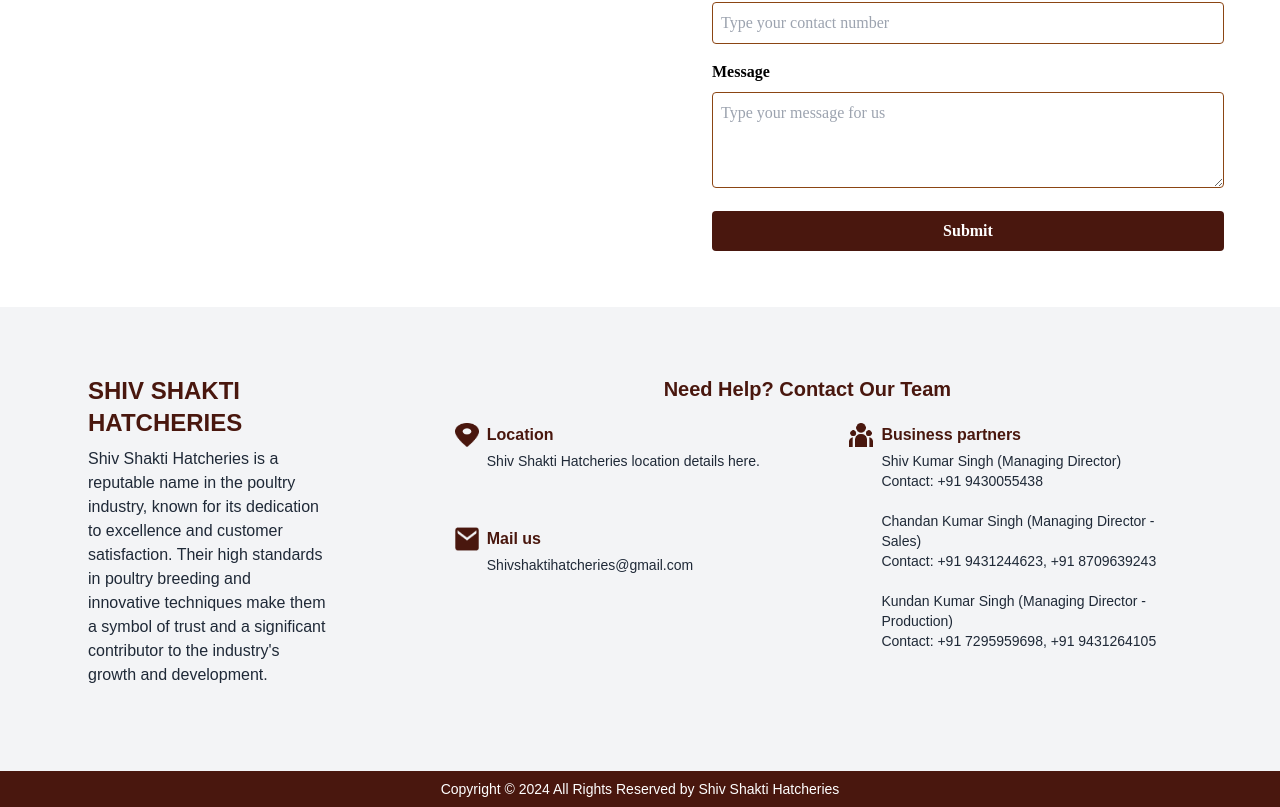
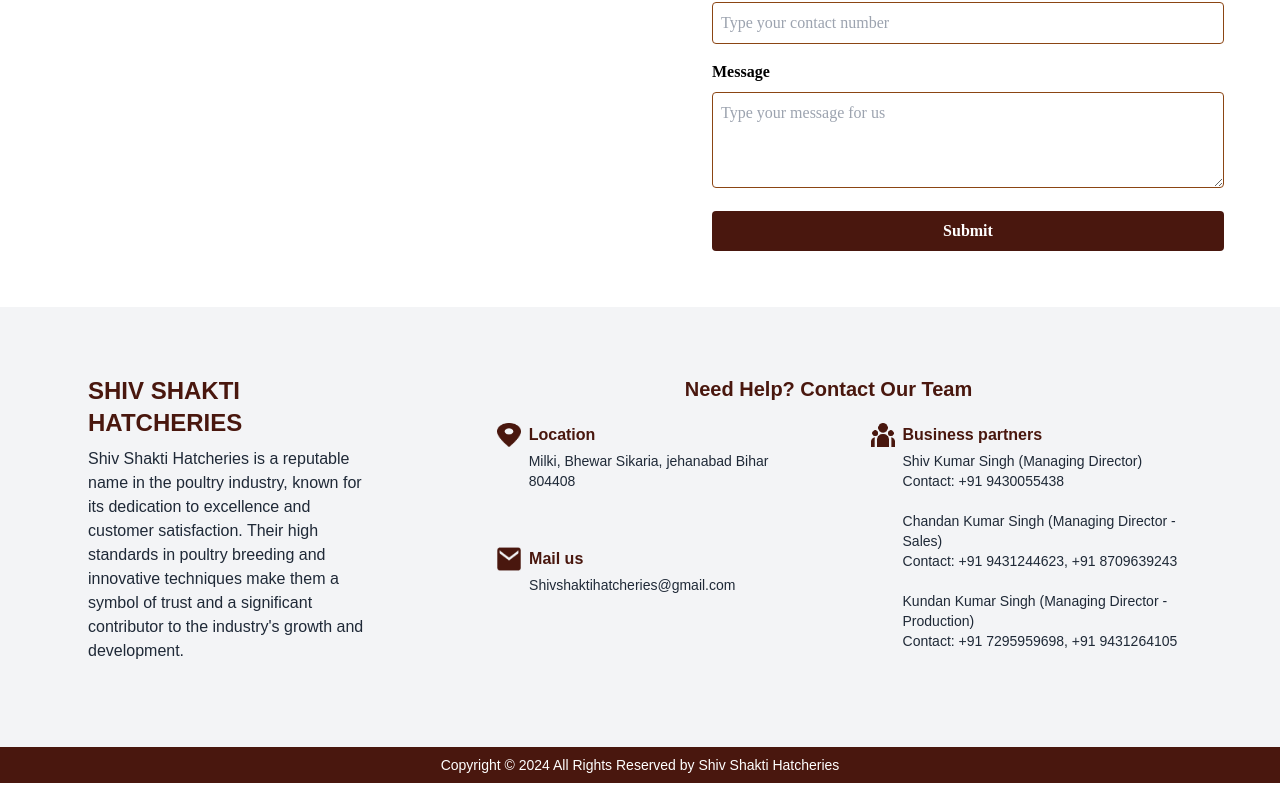
Before and after one commit to priyamuskan-2901/shiv_shakti, a React (Vite) app: page /shiv-shakti-hatcheries in a window 1280 px wide. Shown: the part 1640-2447 px from the top of the page. After the commit the page ends 2423 px from the top, so only its background shows below. Built offline with nearby package versions, Linux system fonts and the light colour scheme.

Commit message:
location added

```diff
--- a/src/components/Footer/Footer.jsx
+++ b/src/components/Footer/Footer.jsx
@@ -9,7 +9,7 @@
   return (
     <footer className="bg-gray-100 bg-opacity-100 font-calistoga box-border">
       <div className="flex flex-col md:flex-row justify-between py-5 px-5 md:px-10 w-full">
-        <div className="flex-1 p-5 md:p-12">
+        <div className=" p-5 md:p-12 md:w-1/3">
           <h2 className="text-2xl font-bold text-brown-900 mb-2">{currentRouteData.heading}</h2>
           <p className="text-gray-800 mb-4">
             {currentRouteData.detail}
@@ -19,7 +19,9 @@
           <h3 className="text-xl font-semibold text-brown-900 mb-2 text-center md:text-centre">Need Help? Contact Our Team</h3>
           <div className="flex flex-col md:flex-row gap-5">
             <div className="flex-1 ml-0 md:ml-7">
+
               <div className="flex flex-col gap-12 mt-2">
+              <a href={currentRouteData.mapLink} target="_blank" rel="noopener noreferrer">
                 <div className="flex gap-2 p-1">
                   <img src="/assets/Footer/Vector (3).png" className="w-6 h-6" alt="Location" />
                   <div>
@@ -29,6 +31,7 @@
                     </p>
                   </div>
                 </div>
+                </a>
                 <div className="flex gap-2 p-1">
                   <img src="/assets/Footer/Vector (5).png" className="w-6 h-6" alt="Mail" />
                   <div>
--- a/src/components/Routes/Enterprises.jsx
+++ b/src/components/Routes/Enterprises.jsx
@@ -19,10 +19,10 @@
                             Corrugated Box Manufacturing Excellence
                         </h2>
                         <p className="mt-6 text-black">
-                            Shiv Shakti Enterprises, founded in 2014 under the direction of Chandan Kumar Singh, specializes in manufacturing chicks boxes, egg boxes, and other packaging boxes tailored to client specifications.
+                        Shiv Shakti Enterprises, founded in 2014, specializes in manufacturing chicks boxes, egg boxes, and other packaging boxes tailored to client specifications. With a strong commitment to quality and innovation, the company ensures that each product meets stringent durability and performance standards.
                         </p>
                         <p className="mt-4 text-black">
-                            The unit leverages its expertise to deliver high-quality corrugated boxes, ensuring durable and effective packaging solutions for various agricultural and industrial needs.
+                        The unit leverages its expertise to deliver high-quality corrugated boxes, ensuring durable and effective packaging solutions for various agricultural and industrial needs. Utilizing advanced manufacturing techniques and high-grade materials.
                         </p>
                     </div>
                 </div>
--- a/src/components/Routes/Omshiv.jsx
+++ b/src/components/Routes/Omshiv.jsx
@@ -20,10 +20,10 @@
                             Integrated Breeding Excellence Since 2022
                         </h2>
                         <p className="mt-6 text-black">
-                            Om Shiv Farms is an integrated breeding unit established in 2022. It is overseen by Kundan Kumar Singh, the younger son of Shiv Kumar Singh, founder of Shiv Shakti Hatcheries.
+                        Om Shiv Farms, established in 2022, is an integrated breeding unit of Shiv Shakti Hatcheries. The farm specializes in the production of COBB 430 hatching eggs sourced from Vencobb parent birds provided by Venkys India.
                         </p>
                         <p className="mt-4 text-black">
-                            The farm specializes in the production of COBB 430 hatching eggs sourced from Vencobb parent birds provided by Venkys India. This integrated approach ensures high-quality poultry breeding, benefiting from the expertise and resources of Shiv Shakti Hatcheries.
+                        This integrated approach ensures high-quality poultry breeding, benefiting from the expertise and resources of Shiv Shakti Hatcheries, including their advanced breeding techniques and state-of-the-art facilities. The collaboration with Venkys India guarantees superior genetics and robust health in the poultry produced.
                         </p>
                     </div>
                 </div>
--- a/src/data/Footer/Footer.json
+++ b/src/data/Footer/Footer.json
@@ -2,26 +2,31 @@
   "om-shiv-farms": {
     "heading": "OM SHIV FARMS",
     "detail": "Om Shiv Farms, established in 2022, specializes in producing high-quality COBB 430 hatching eggs sourced from Venkys India's Vencobb parent birds. With a focus on innovation and sustainable practices, Om Shiv Farms leverages Shiv Shakti Hatcheries' expertise to ensure top-notch poultry breeding and continuous improvement in the industry.",
-    "location": "Om Shiv Farms location details here."
+    "location": "Mirchak mandey bigha panchayat ,Jehanabad bihar 804408",
+    "mapLink": "https://g.co/kgs/71Ds7tP"
   },
   "shiv-anita-farms": {
     "heading": "SHIVANITA FARMS & HATCHERIES",
     "detail": "Shivanita Farms & Hatcheries prioritize quality by administering essential vaccinations using cutting-edge technology at the hatchery. This commitment guarantees optimal outcomes for our dealers and farmers, bolstering their operations with strong and healthy poultry .",
-    "location": "Shiv Anita Farms location details here."
+    "location": "Milki, Bhewar Sikaria, jehanabad Bihar 804408",
+    "mapLink": "https://g.co/kgs/eEcXPkk"
   },
   "shiv-shakti-enterprises": {
     "heading": "SHIV SHAKTI ENTERPRISES",
     "detail": "Shiv Shakti Enterprises specializes in durable, reliable corrugated boxes tailored to agriculture and industry needs. We ensure safe transport and efficient storage with high-performance, sustainable solutions. Committed to innovation and customer satisfaction, we're your trusted partner across diverse sectors..",
-    "location": "Shiv Shakti Enterprises location details here."
+    "location": "BIhar industrial area, Nizamuddinpur Algana more, Kako, road, Jehanabad, Bihar 804408",
+    "mapLink": "https://g.co/kgs/T19hb12"
   },
   "shiv-shakti-feed-mills": {
     "heading": "SHIV SHAKTI FEED MILLS",
     "detail": "Description for Shiv Shakti Feed Mills.",
-    "location": "Shiv Shakti Feed Mills location details here."
+    "location": "Milki, Bhewar Sikaria, jehanabad Bihar 804408",
+    "mapLink": "https://g.co/kgs/eEcXPkk"
   },
   "shiv-shakti-hatcheries": {
     "heading": "SHIV SHAKTI HATCHERIES",
     "detail": "Shiv Shakti Hatcheries is a reputable name in the poultry industry, known for its dedication to excellence and customer satisfaction. Their high standards in poultry breeding and innovative techniques make them a symbol of trust and a significant contributor to the industry's growth and development.",
-    "location": "Shiv Shakti Hatcheries location details here."
+    "location": "Milki, Bhewar Sikaria, jehanabad Bihar 804408",
+    "mapLink": "https://g.co/kgs/eEcXPkk"
   }
 }
```
